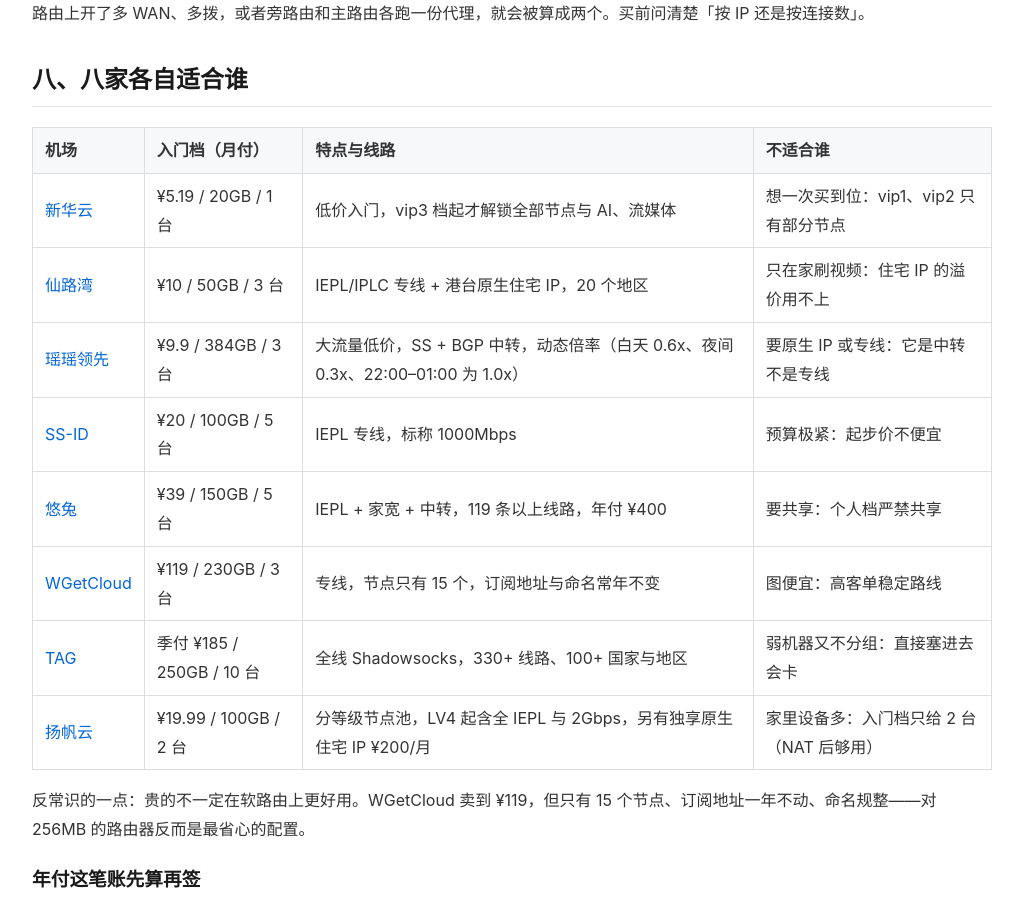
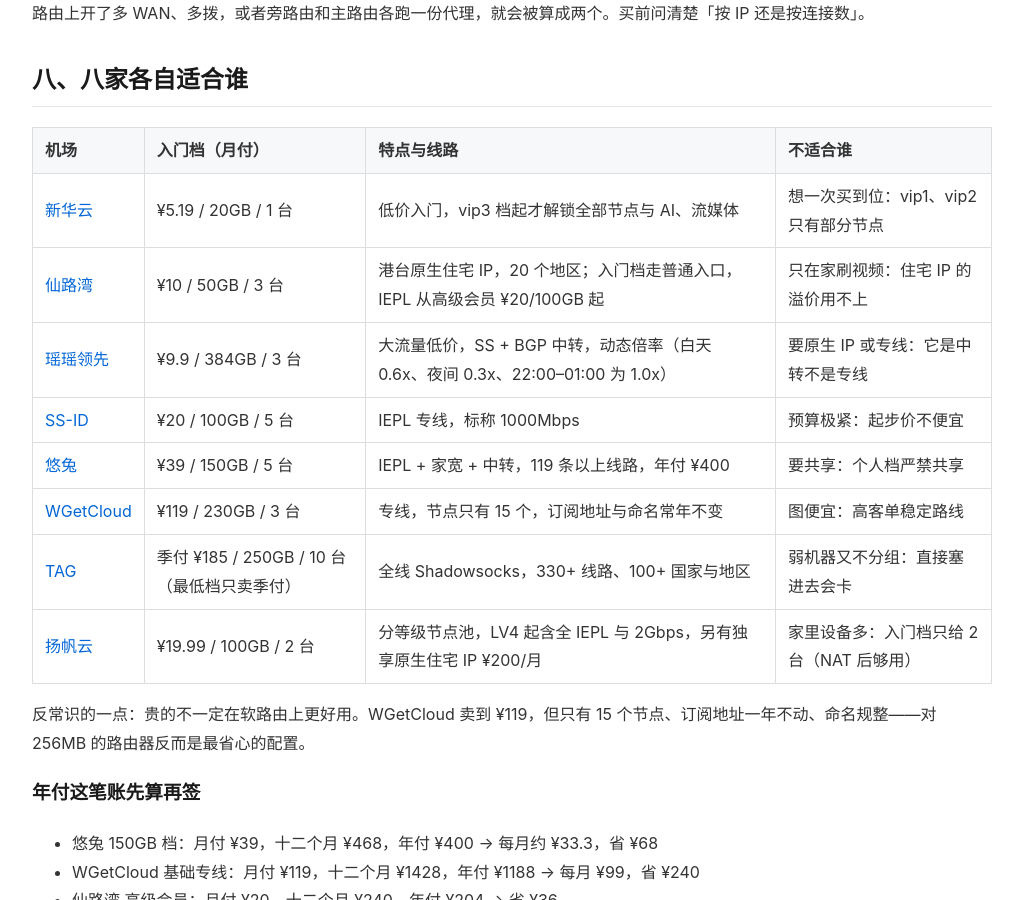
Before and after one commit to yezuofan/free-internet-guide, a Jekyll site: the page built from getting-started/router-airport-recommendation-2026.md, in a window 1280 px wide and 900 px high, scrolled down 3053 px. Shown: the whole window, without its empty margins (128-1151 px from the left). Built offline with Jekyll 4.4.1, drawn with Linux system fonts in a browser that asks for light colours; our own code applies the rules of GitHub Pages for plain Markdown files.

Commit message:
fix(router): correct Xianluwan tier (IEPL starts at 20 CNY) + TAG billing cycle note

```diff
--- a/getting-started/router-airport-recommendation-2026.md
+++ b/getting-started/router-airport-recommendation-2026.md
@@ -98,12 +98,12 @@ TCP 能通不等于 UDP 能通。游戏、语音、视频会议、部分 DNS 查
 | 机场 | 入门档（月付） | 特点与线路 | 不适合谁 |
 |:--|:--|:--|:--|
 | [新华云](https://api.huanghaiwan.com/go/新华云) | ¥5.19 / 20GB / 1 台 | 低价入门，vip3 档起才解锁全部节点与 AI、流媒体 | 想一次买到位：vip1、vip2 只有部分节点 |
-| [仙路湾](https://api.huanghaiwan.com/go/仙路湾) | ¥10 / 50GB / 3 台 | IEPL/IPLC 专线 + 港台原生住宅 IP，20 个地区 | 只在家刷视频：住宅 IP 的溢价用不上 |
+| [仙路湾](https://api.huanghaiwan.com/go/仙路湾) | ¥10 / 50GB / 3 台 | 港台原生住宅 IP，20 个地区；入门档走普通入口，IEPL 从高级会员 ¥20/100GB 起 | 只在家刷视频：住宅 IP 的溢价用不上 |
 | [瑶瑶领先](https://api.huanghaiwan.com/go/瑶瑶领先) | ¥9.9 / 384GB / 3 台 | 大流量低价，SS + BGP 中转，动态倍率（白天 0.6x、夜间 0.3x、22:00–01:00 为 1.0x） | 要原生 IP 或专线：它是中转不是专线 |
 | [SS-ID](https://api.huanghaiwan.com/go/SS-ID) | ¥20 / 100GB / 5 台 | IEPL 专线，标称 1000Mbps | 预算极紧：起步价不便宜 |
 | [悠兔](https://api.huanghaiwan.com/go/悠兔) | ¥39 / 150GB / 5 台 | IEPL + 家宽 + 中转，119 条以上线路，年付 ¥400 | 要共享：个人档严禁共享 |
 | [WGetCloud](https://api.huanghaiwan.com/go/getcloud) | ¥119 / 230GB / 3 台 | 专线，节点只有 15 个，订阅地址与命名常年不变 | 图便宜：高客单稳定路线 |
-| [TAG](https://api.huanghaiwan.com/go/TAG) | 季付 ¥185 / 250GB / 10 台 | 全线 Shadowsocks，330+ 线路、100+ 国家与地区 | 弱机器又不分组：直接塞进去会卡 |
+| [TAG](https://api.huanghaiwan.com/go/TAG) | 季付 ¥185 / 250GB / 10 台（最低档只卖季付） | 全线 Shadowsocks，330+ 线路、100+ 国家与地区 | 弱机器又不分组：直接塞进去会卡 |
 | [扬帆云](https://api.huanghaiwan.com/go/扬帆云) | ¥19.99 / 100GB / 2 台 | 分等级节点池，LV4 起含全 IEPL 与 2Gbps，另有独享原生住宅 IP ¥200/月 | 家里设备多：入门档只给 2 台（NAT 后够用） |
 
 反常识的一点：贵的不一定在软路由上更好用。WGetCloud 卖到 ¥119，但只有 15 个节点、订阅地址一年不动、命名规整——对 256MB 的路由器反而是最省心的配置。
```
